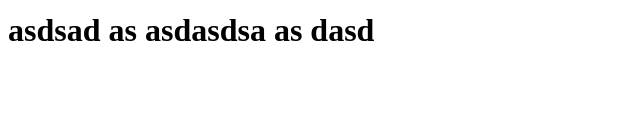
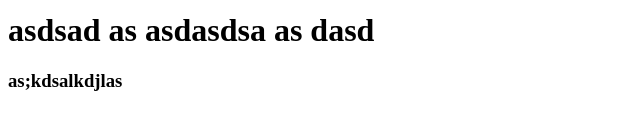
Before and after one commit to Monstrik001/testGithub, a plain HTML site: page index.html in a window 1280 px wide. Shown: the part 294-424 px from the top of the page, without its empty margins (0-640 px from the left). Drawn offline with Linux system fonts and the light colour scheme.

Commit message:
third commit

```diff
--- a/index.html
+++ b/index.html
@@ -24,5 +24,8 @@
 <h1>asdsad
 as asdasdsa as dasd</h1>
 
+
+<h3>as;kdsalkdjlas</h3>
+
 </body>
 </html>
```
